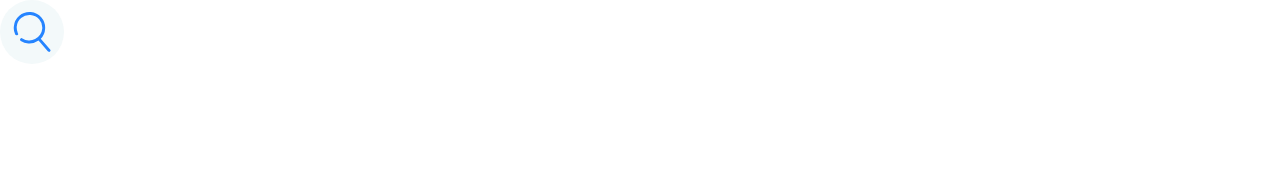
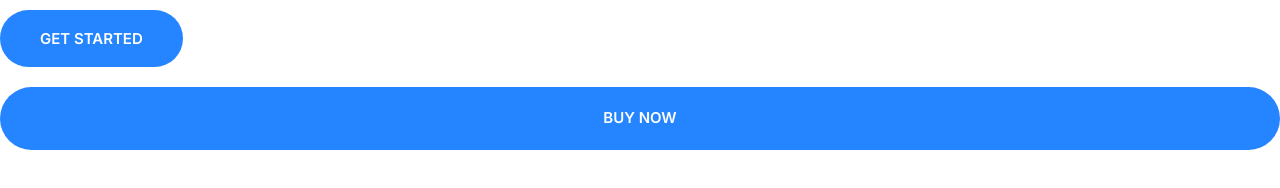
Before and after one commit to MrRokas/FirstProject-with-CodeWithMosh, a plain HTML site: page index.html in a window 1280 px wide. Drawn offline with Linux system fonts and the light colour scheme.

Commit message:
Build button component.

```diff
--- a/CSS/styles.css
+++ b/CSS/styles.css
@@ -6,6 +6,11 @@
   --color-body: #918ca4;
 }
 
+*,
+*::after,
+*::before {
+  box-sizing: border-box;
+}
 /* TYPOGRAPHY */
 
 html {
@@ -149,3 +154,48 @@ a {
   justify-content: center;
   align-items: center;
 }
+
+/* BUTTONS */
+.btn {
+  border-radius: 40px;
+  border: 0;
+  cursor: pointer;
+  font-size: 1.8rem;
+  font-weight: 600;
+  padding: 2rem 4rem;
+  text-transform: uppercase;
+  white-space: nowrap;
+  text-align: center;
+  margin: 1rem 0;
+}
+.btn--primary {
+  background-color: var(--color-primary);
+  color: #fff;
+}
+.btn--primary:hover {
+  background: #250989;
+}
+.btn--accent {
+  color: #fff;
+  background-color: var(--color-accent);
+}
+.btn--accent:hover {
+  background-color: #f95830;
+}
+.btn--secondary {
+  color: #fff;
+  background: var(--color-secondary);
+}
+.btn--secondary:hover {
+  background-color: #589efa;
+}
+.btn--block {
+  display: inline-block;
+  width: 100%;
+}
+
+@media screen and (min-width: 1024px) {
+  .btn {
+    font-size: 1.5rem;
+  }
+}
--- a/index.html
+++ b/index.html
@@ -14,10 +14,7 @@
     <link rel="stylesheet" href="/CSS/styles.css" />
   </head>
   <body>
-    <span class="icon-wrap">
-      <svg class="icon icon--primary">
-        <use xlink:href="/images/sprite.svg#search"></use>
-      </svg>
-    </span>
+    <button class="btn btn--primary">Get started</button>
+    <a href="#" class="btn btn--primary btn--block">BUY NOW</a>
   </body>
 </html>
```
